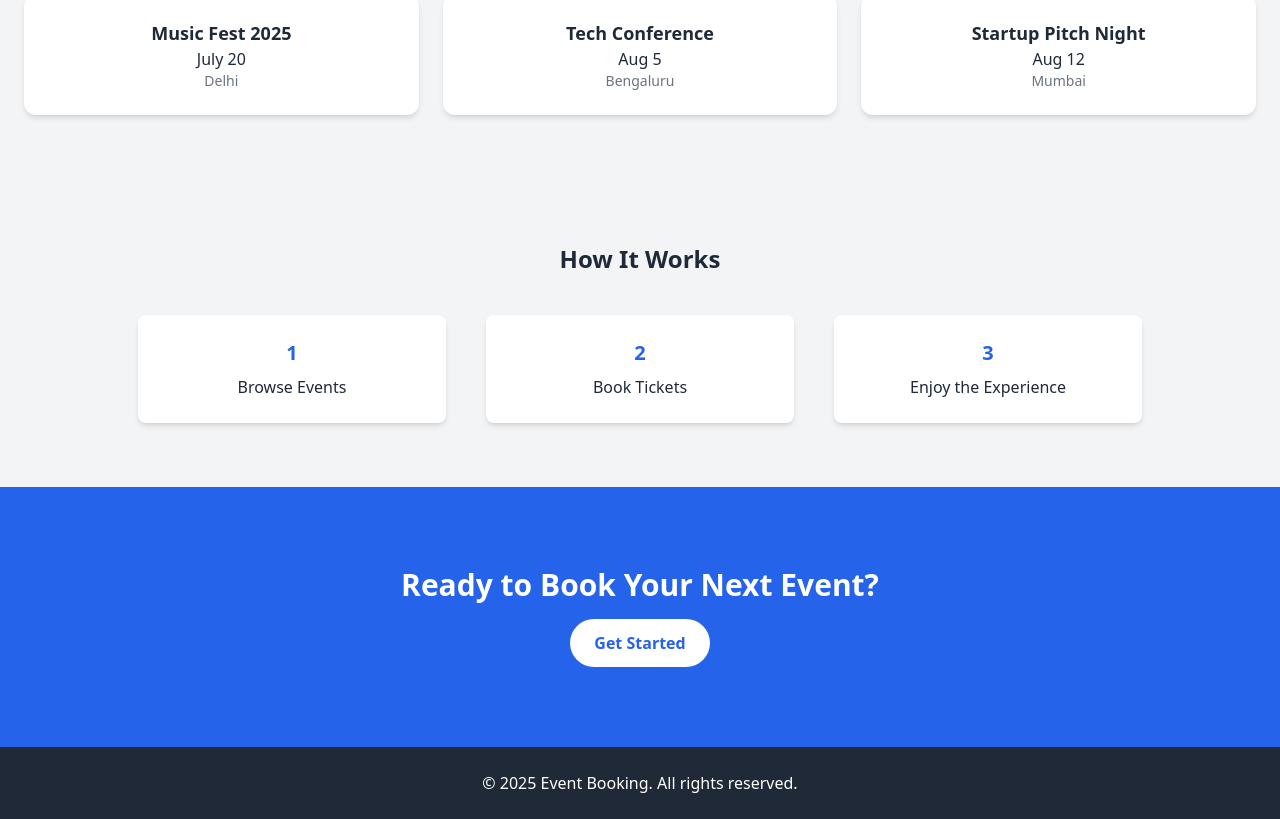
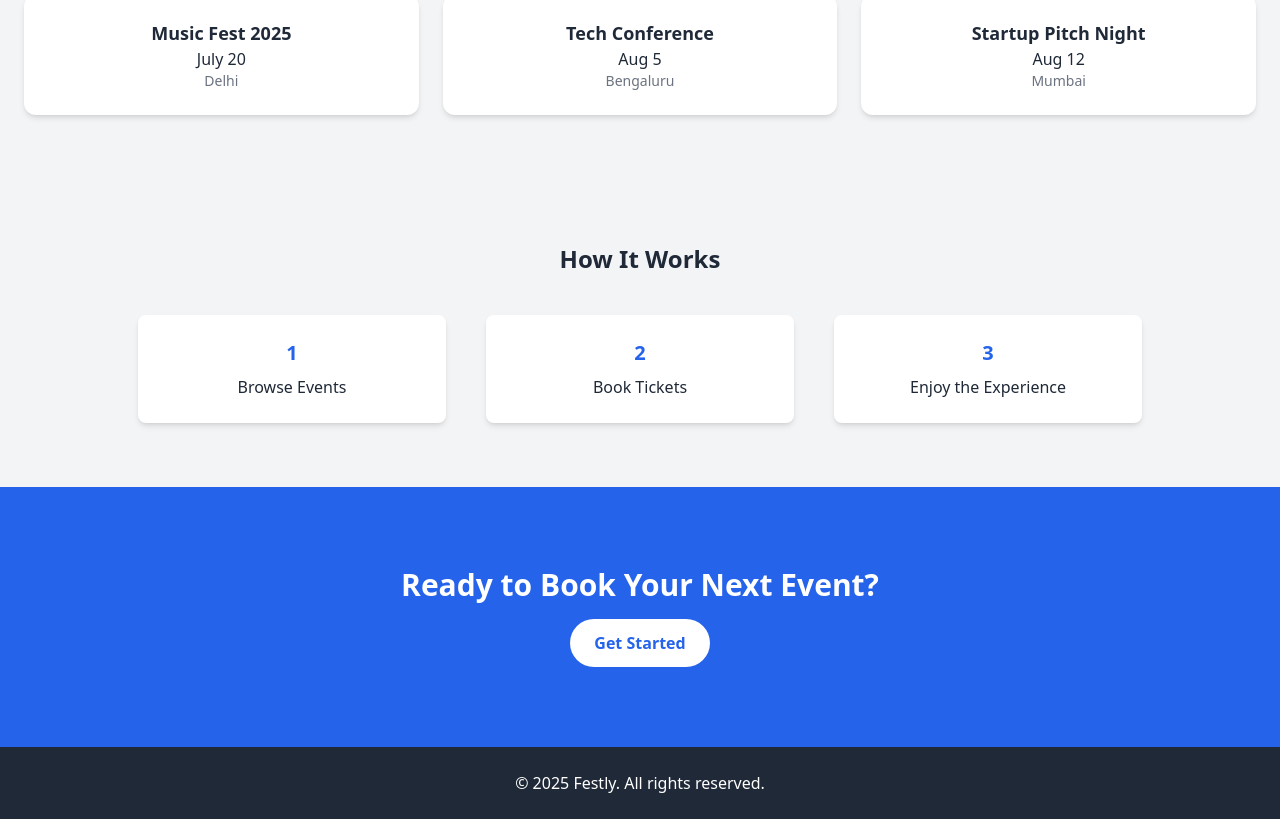
Before and after one commit to Sawani3007/Event-Booking-System, a React (Create React App) app: page / in a window 1280 px wide. Shown: the part 813-1632 px from the top of the page. Built offline with nearby package versions, Linux system fonts and the light colour scheme.

Commit message:
Update Footer.js

```diff
--- a/src/components/Footer.js
+++ b/src/components/Footer.js
@@ -1,7 +1,7 @@
 export default function Footer() {
   return (
     <footer className="bg-gray-800 text-white text-center py-6">
-      <p>&copy; 2025 Event Booking. All rights reserved.</p>
+      <p>&copy; 2025 Festly. All rights reserved.</p>
     </footer>
   );
 }
```
